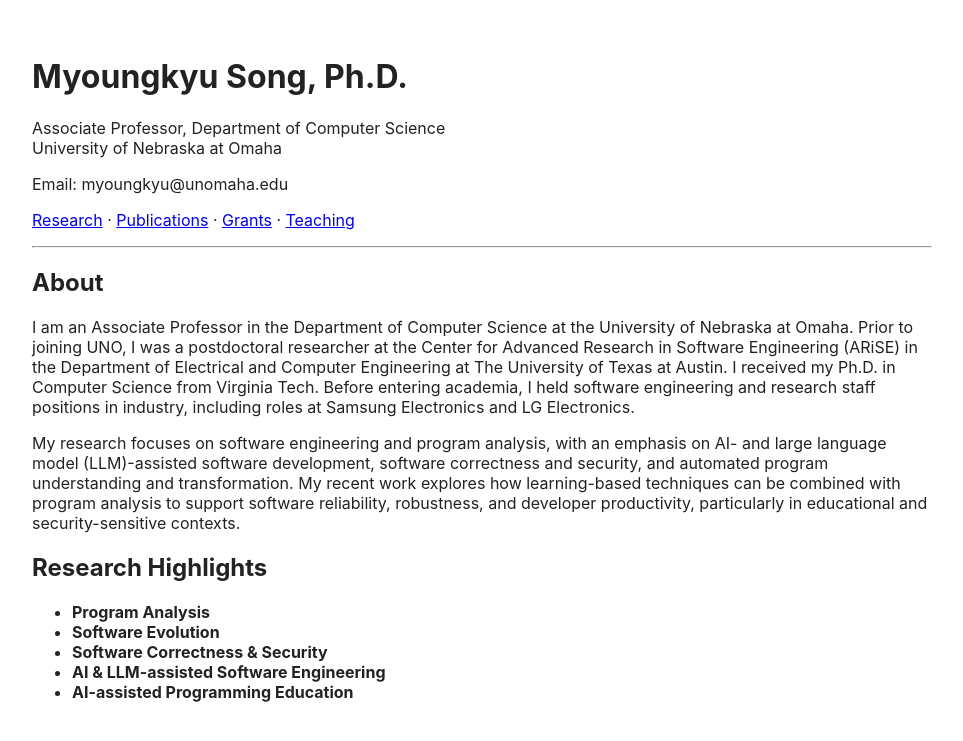
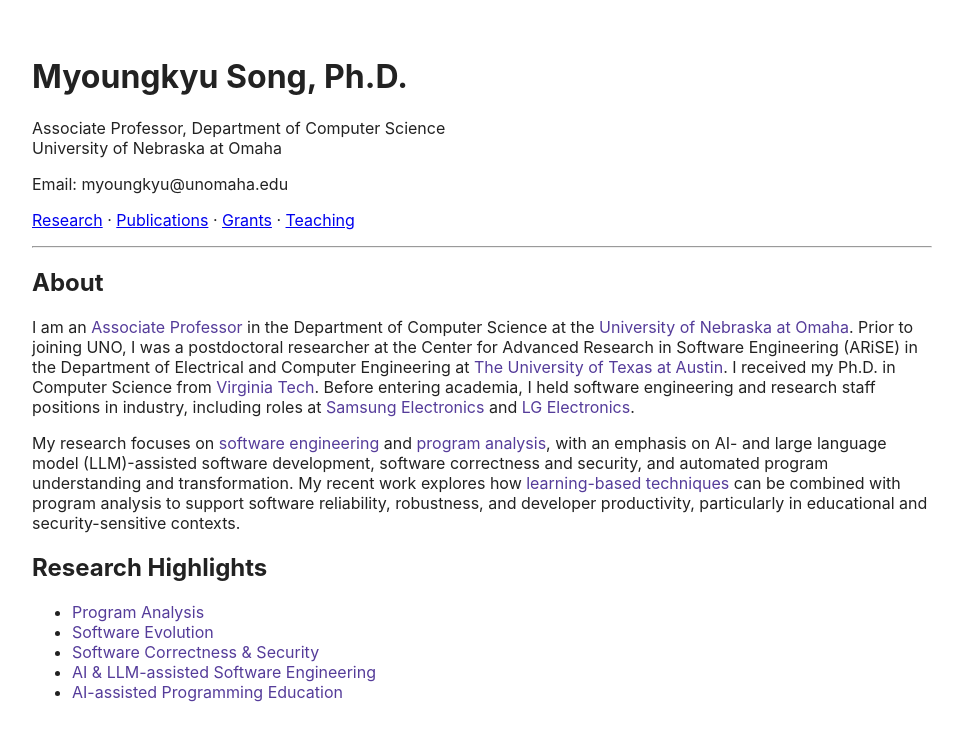
Before and after one commit to unose/unose.github.io, a Jekyll site: the page built from index.md, in a window 1280 px wide. Shown: the top 741 px of the page, without its empty margins (158-1121 px from the left). Built offline with Jekyll 4.4.1, drawn with Linux system fonts in a browser that asks for light colours; our own code applies the rules of GitHub Pages for plain Markdown files; some of the changed lines change nothing that is shown.

Commit message:
2026-01-01 01:46
Updated

```diff
--- a/_layouts/default.html
+++ b/_layouts/default.html
@@ -57,6 +57,11 @@
                 color: #2c7a7b; /* Teal - Professional, Fresh, and Balanced */
                 font-weight: normal; /* Slightly bolder to emphasize the main vision */
             }
+            /* Color for Bio and Highlights */
+            .bio-highlight {
+                color: #553c9a; /* Deep Indigo */
+                font-weight: normal;
+            }
         </style>
     </head>
     <body>
--- a/index.md
+++ b/index.md
@@ -1,23 +1,34 @@
-# Myoungkyu Song, Ph.D.
+<h1>Myoungkyu Song, Ph.D.</h1>
 
-Associate Professor, Department of Computer Science
-University of Nebraska at Omaha
+<p>
+  Associate Professor, Department of Computer Science<br>
+  University of Nebraska at Omaha
+</p>
 
-Email: myoungkyu@unomaha.edu
+<p>Email: myoungkyu@unomaha.edu</p>
 
-[Research](research.md) · [Publications](publications.md) · [Grants](grants.md) · [Teaching](teaching.md)
+<p>
+  <a href="research.md">Research</a> ·
+  <a href="publications.md">Publications</a> ·
+  <a href="grants.md">Grants</a> ·
+  <a href="teaching.md">Teaching</a>
+</p>
 
----
+<hr>
 
-## About
-I am an Associate Professor in the Department of Computer Science at the University of Nebraska at Omaha. Prior to joining UNO, I was a postdoctoral researcher at the Center for Advanced Research in Software Engineering (ARiSE) in the Department of Electrical and Computer Engineering at The University of Texas at Austin. I received my Ph.D. in Computer Science from Virginia Tech. Before entering academia, I held software engineering and research staff positions in industry, including roles at Samsung Electronics and LG Electronics.
+<h2>About</h2>
+<p>
+  I am an <span class="bio-highlight">Associate Professor</span> in the Department of Computer Science at the <span class="bio-highlight">University of Nebraska at Omaha</span>. Prior to joining UNO, I was a postdoctoral researcher at the Center for Advanced Research in Software Engineering (ARiSE) in the Department of Electrical and Computer Engineering at <span class="bio-highlight">The University of Texas at Austin</span>. I received my Ph.D. in Computer Science from <span class="bio-highlight">Virginia Tech</span>. Before entering academia, I held software engineering and research staff positions in industry, including roles at <span class="bio-highlight">Samsung Electronics</span> and <span class="bio-highlight">LG Electronics</span>.
+</p>
+<p>
+  My research focuses on <span class="bio-highlight">software engineering</span> and <span class="bio-highlight">program analysis</span>, with an emphasis on AI- and large language model (LLM)-assisted software development, software correctness and security, and automated program understanding and transformation. My recent work explores how <span class="bio-highlight">learning-based techniques</span> can be combined with program analysis to support software reliability, robustness, and developer productivity, particularly in educational and security-sensitive contexts.
+</p>
 
-My research focuses on software engineering and program analysis, with an emphasis on AI- and large language model (LLM)-assisted software development, software correctness and security, and automated program understanding and transformation. My recent work explores how learning-based techniques can be combined with program analysis to support software reliability, robustness, and developer productivity, particularly in educational and security-sensitive contexts.
-
-## Research Highlights
-
-- **Program Analysis**
-- **Software Evolution**
-- **Software Correctness & Security**
-- **AI & LLM-assisted Software Engineering**
-- **AI-assisted Programming Education**
+<h2>Research Highlights</h2>
+<ul>
+  <li><span class="bio-highlight">Program Analysis</span></li>
+  <li><span class="bio-highlight">Software Evolution</span></li>
+  <li><span class="bio-highlight">Software Correctness & Security</span></li>
+  <li><span class="bio-highlight">AI & LLM-assisted Software Engineering</span></li>
+  <li><span class="bio-highlight">AI-assisted Programming Education</span></li>
+</ul>
```
